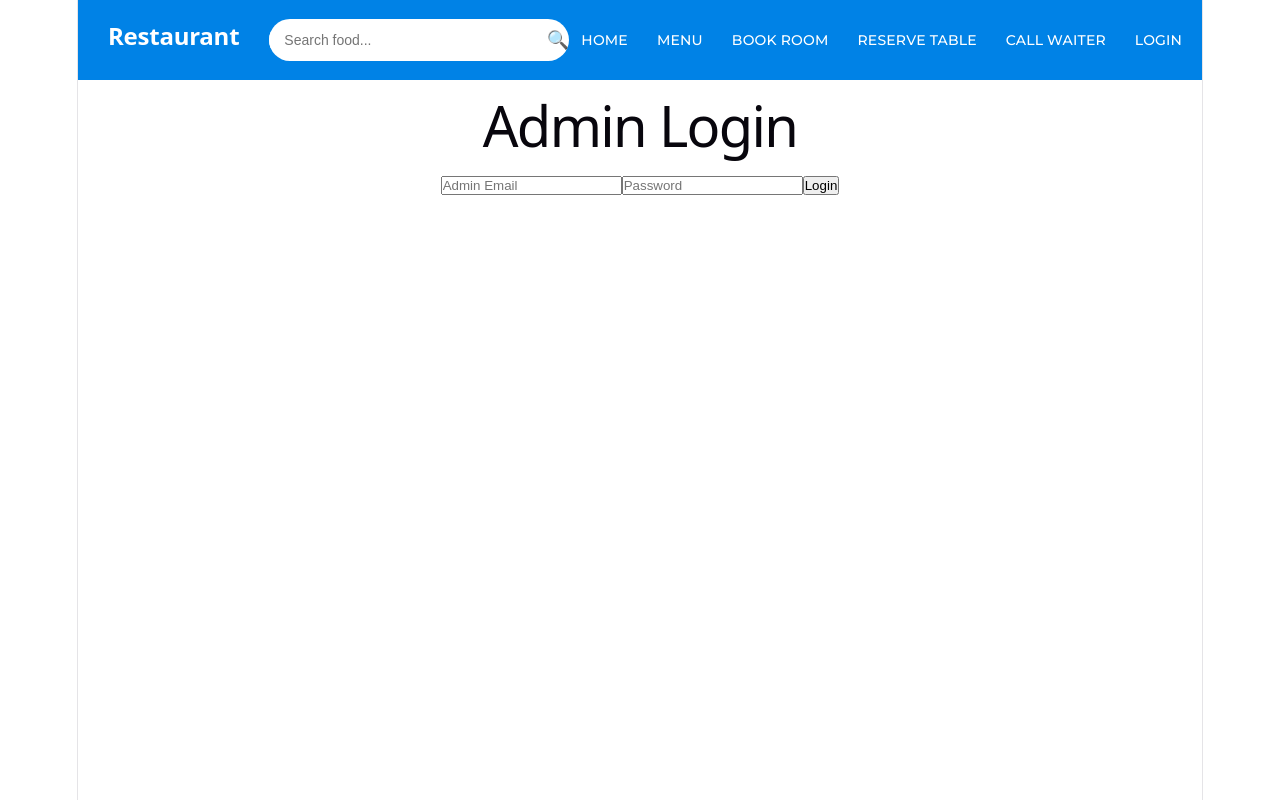
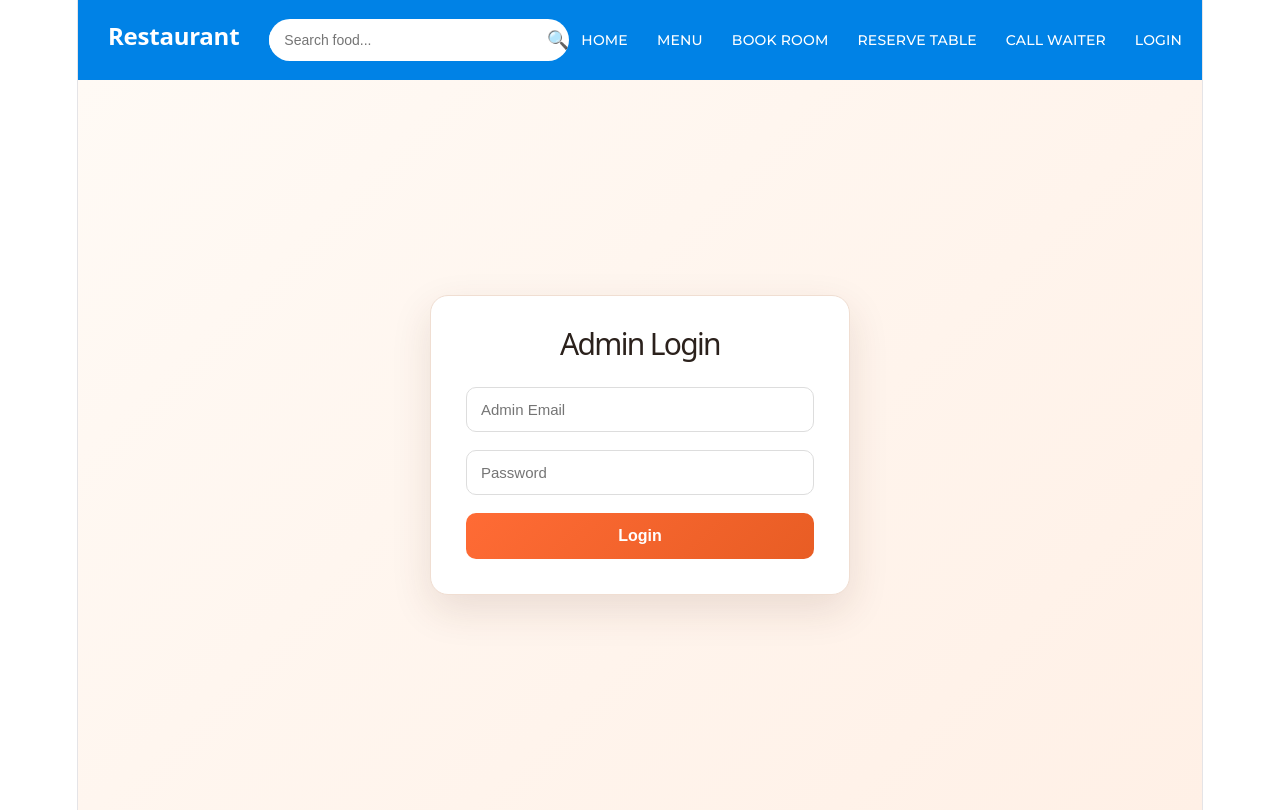
Before and after one commit to girish200097/restaurant-management-system, a React (Vite) app in the folder frontend/: page /admin/login in a window 1280 px wide. Built offline with nearby package versions, Linux system fonts and the light colour scheme.

Commit message:
Add admin login page styling

```diff
--- a/frontend/src/pages/admin/AdminLogin.jsx
+++ b/frontend/src/pages/admin/AdminLogin.jsx
@@ -50,10 +50,16 @@ function AdminLogin() {
     };
 
     return (
-        <div>
+            <div className="admin-login-page">
+
+                <div className="admin-login-card">
+
                     <h1>Admin Login</h1>
 
-            <form onSubmit={handleLogin}>
+                    <form
+                        className="admin-login-form"
+                        onSubmit={handleLogin}
+                    >
 
                         <input
                             type="email"
@@ -80,7 +86,14 @@ function AdminLogin() {
 
                     </form>
 
-            {message && <p>{message}</p>}
+                    {message && (
+                        <p className="admin-login-message">
+                            {message}
+                        </p>
+                    )}
+
+                </div>
+
             </div>
         );
 }
```
Lines whose indentation alone changed are shown as unchanged.
